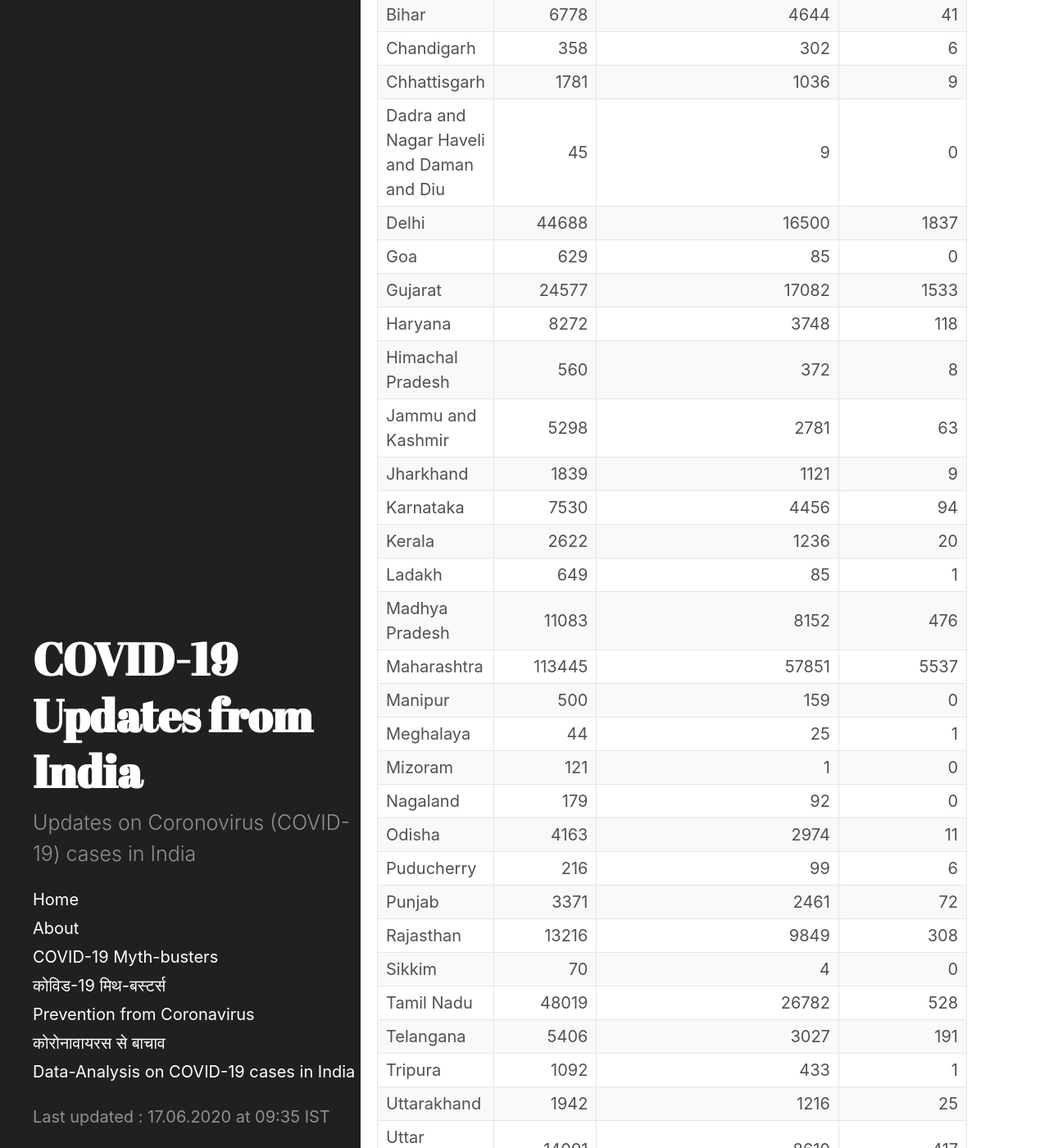
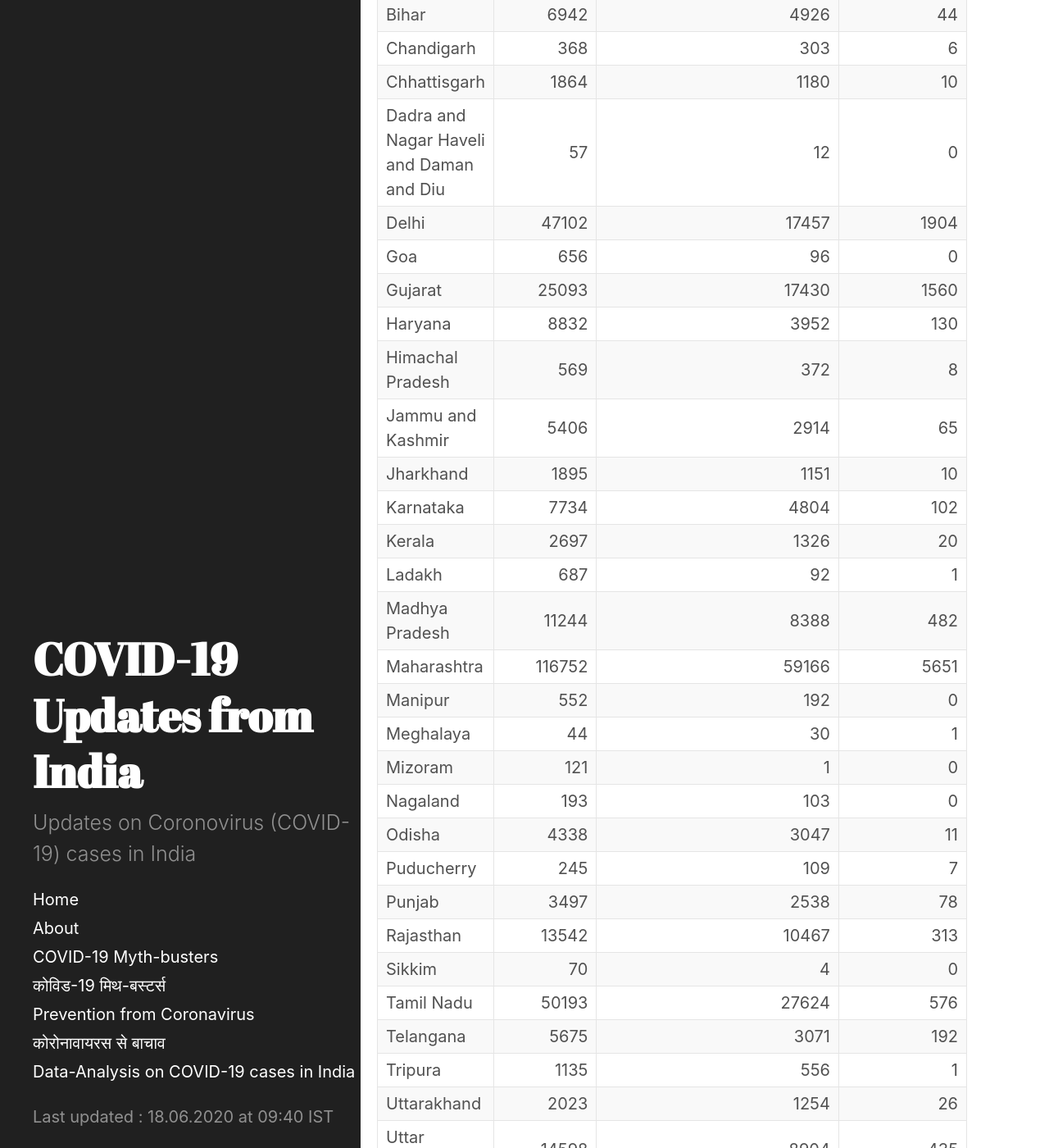
Before and after one commit to bhooraj/covid19updates-india, a Jekyll site: the page built from _posts/2020-06-18-home.md, in a window 1280 px wide and 1400 px high, scrolled down 990 px. Shown: the whole window at 82% size. Built offline with Jekyll 4.4.1, drawn with Linux system fonts in a browser that asks for light colours; some of the changed text lies outside the part shown.

Commit message:
18thJune Update

```diff
--- a/_data/last_updated.yml
+++ b/_data/last_updated.yml
@@ -1 +1 @@
-- updated_on : 17.06.2020 at 09:35 IST
+- updated_on : 18.06.2020 at 09:40 IST
--- /dev/null
+++ b/_includes/table-20200618-0940.md
@@ -0,0 +1,38 @@
+| Name of State / UT                       |   Total Confirmed cases |   Cured/Discharged/Migrated |   Deaths ( more than 70% cases due to comorbidities ) |
+|:-----------------------------------------|------------------------:|----------------------------:|------------------------------------------------------:|
+| Andaman and Nicobar Islands              |                      44 |                          33 |                                                     0 |
+| Andhra Pradesh                           |                    7071 |                        3641 |                                                    90 |
+| Arunachal Pradesh                        |                      99 |                           7 |                                                     0 |
+| Assam                                    |                    4605 |                        2642 |                                                     8 |
+| Bihar                                    |                    6942 |                        4926 |                                                    44 |
+| Chandigarh                               |                     368 |                         303 |                                                     6 |
+| Chhattisgarh                             |                    1864 |                        1180 |                                                    10 |
+| Dadra and Nagar Haveli and Daman and Diu |                      57 |                          12 |                                                     0 |
+| Delhi                                    |                   47102 |                       17457 |                                                  1904 |
+| Goa                                      |                     656 |                          96 |                                                     0 |
+| Gujarat                                  |                   25093 |                       17430 |                                                  1560 |
+| Haryana                                  |                    8832 |                        3952 |                                                   130 |
+| Himachal Pradesh                         |                     569 |                         372 |                                                     8 |
+| Jammu and Kashmir                        |                    5406 |                        2914 |                                                    65 |
+| Jharkhand                                |                    1895 |                        1151 |                                                    10 |
+| Karnataka                                |                    7734 |                        4804 |                                                   102 |
+| Kerala                                   |                    2697 |                        1326 |                                                    20 |
+| Ladakh                                   |                     687 |                          92 |                                                     1 |
+| Madhya Pradesh                           |                   11244 |                        8388 |                                                   482 |
+| Maharashtra                              |                  116752 |                       59166 |                                                  5651 |
+| Manipur                                  |                     552 |                         192 |                                                     0 |
+| Meghalaya                                |                      44 |                          30 |                                                     1 |
+| Mizoram                                  |                     121 |                           1 |                                                     0 |
+| Nagaland                                 |                     193 |                         103 |                                                     0 |
+| Odisha                                   |                    4338 |                        3047 |                                                    11 |
+| Puducherry                               |                     245 |                         109 |                                                     7 |
+| Punjab                                   |                    3497 |                        2538 |                                                    78 |
+| Rajasthan                                |                   13542 |                       10467 |                                                   313 |
+| Sikkim                                   |                      70 |                           4 |                                                     0 |
+| Tamil Nadu                               |                   50193 |                       27624 |                                                   576 |
+| Telangana                                |                    5675 |                        3071 |                                                   192 |
+| Tripura                                  |                    1135 |                         556 |                                                     1 |
+| Uttarakhand                              |                    2023 |                        1254 |                                                    26 |
+| Uttar Pradesh                            |                   14598 |                        8904 |                                                   435 |
+| West Bengal                              |                   12300 |                        6533 |                                                   506 |
+| Cases being reassigned to states         |                    8703 |                           0 |                                                     0 |
--- a/_posts/2020-06-17-home.md
+++ b/_posts/2020-06-18-home.md
@@ -4,7 +4,7 @@
 last_update: true
 ---
 
-#### COVID-19 Cases in India (as on  17 June 2020, 08:00 IST ( IST)
+#### COVID-19 Cases in India (as on  18 June 2020, 08:00 IST)
 <div class="alert alert-primary" role="alert">
 <p id = "totalcases" style="font-size: 1.2rem; font-weight: bold;"></p>
 <p id = "totalrecovered" style="font-size: 1.2rem; font-weight: bold;"></p>
@@ -22,7 +22,7 @@
 
 <div class="datatable-begin"></div>
 
-{% include table-20200617-0935.md %}
+{% include table-20200618-0940.md %}
 
 <div class="datatable-end"></div>
 <br>
```
Also changed, not shown: _includes/charts-20200618-0942.html (added, +193 -0 lines), _posts/2020-06-08-Updates.md (renamed from _posts/2020-06-07-Updates.md, +3 -0 lines), _posts/2020-06-18-Latest-updates.md (renamed from _posts/2020-06-17-Latest-updates.md, +5 -4 lines), stats-and-charts.md (+2 -2 lines).
